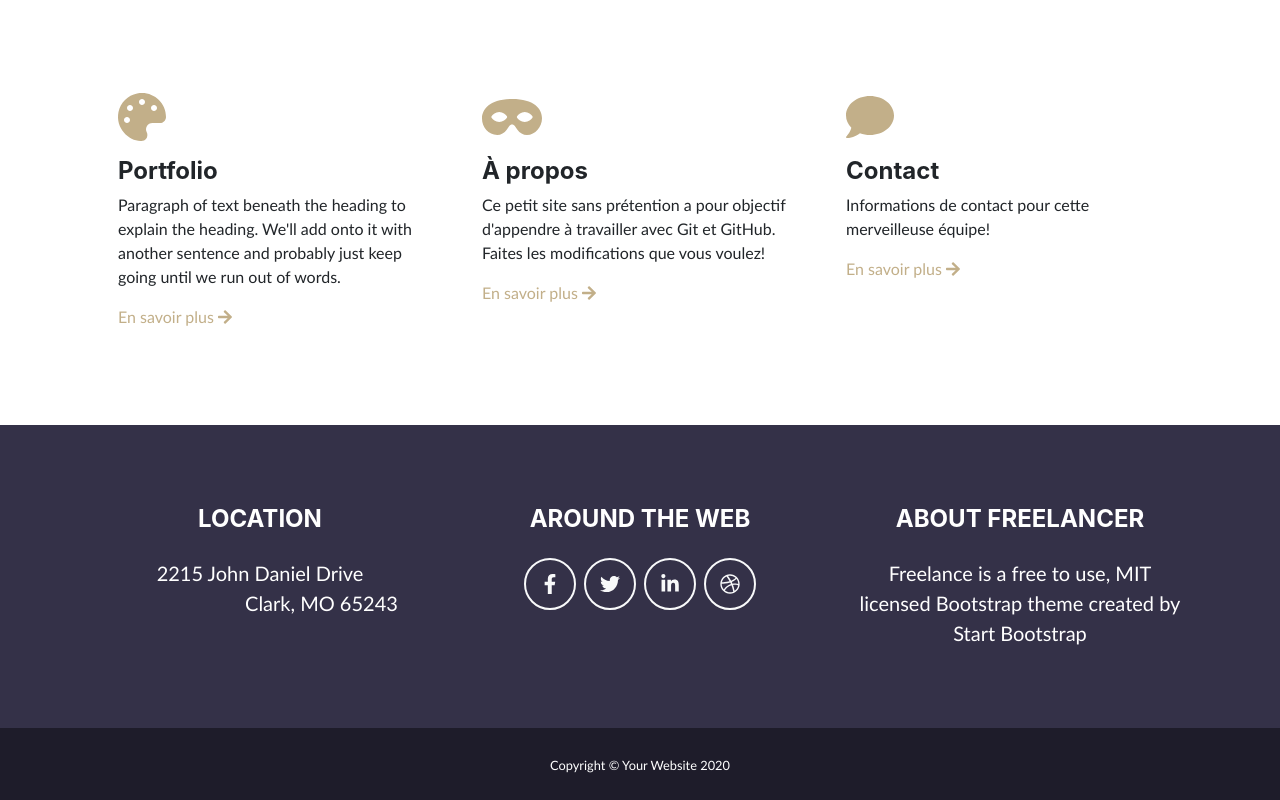
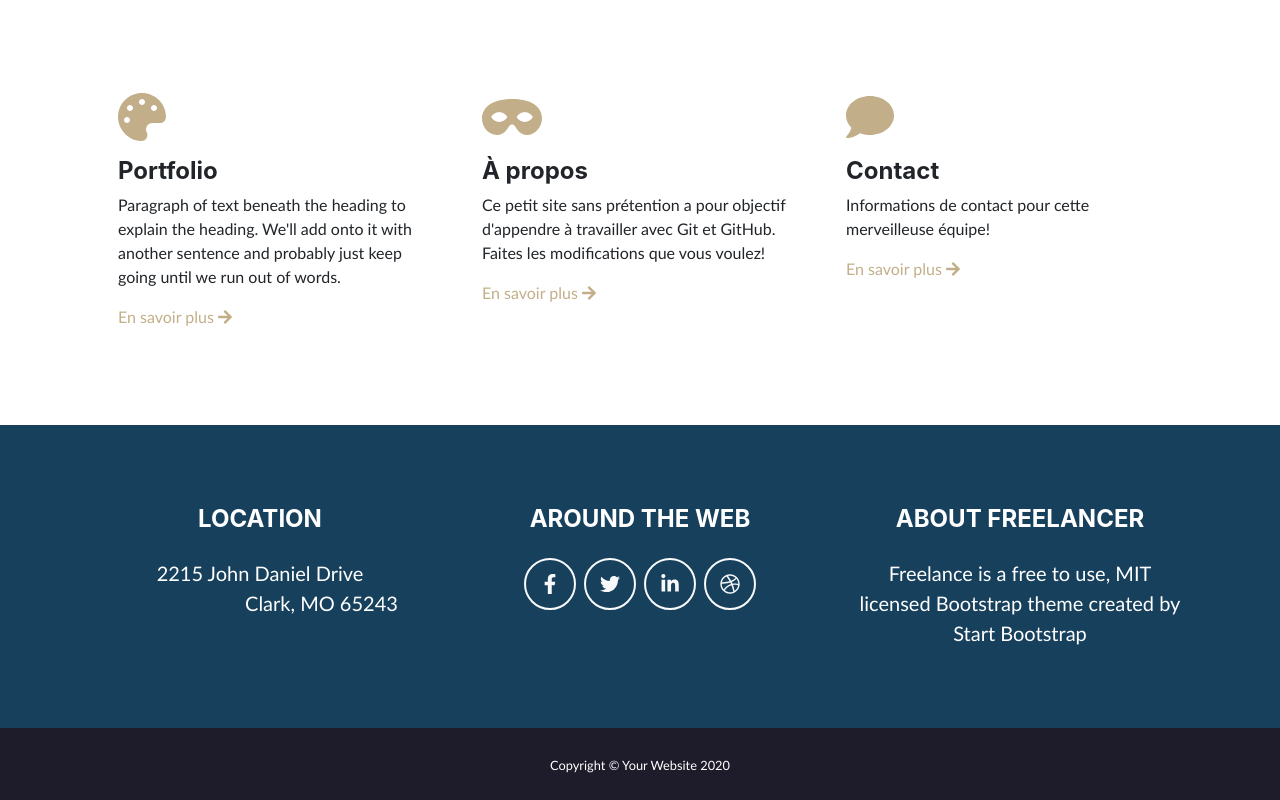
Before and after one commit to bibudem/demo-git-workflow, a plain HTML site: page docs/index.html in a window 1280 px wide. Shown: the part 771-1571 px from the top of the page. Drawn offline with nearby package versions, Linux system fonts and the light colour scheme; a web font is replaced by a local one.

Commit message:
changements de quelques couleurs

```diff
--- a/docs/css/layout.css
+++ b/docs/css/layout.css
@@ -77,7 +77,7 @@
 .footer {
   padding-top: 5rem;
   padding-bottom: 5rem;
-  background-color: #343148;
+  background-color: #17405d;
   color: #fff;
 }
 
```
